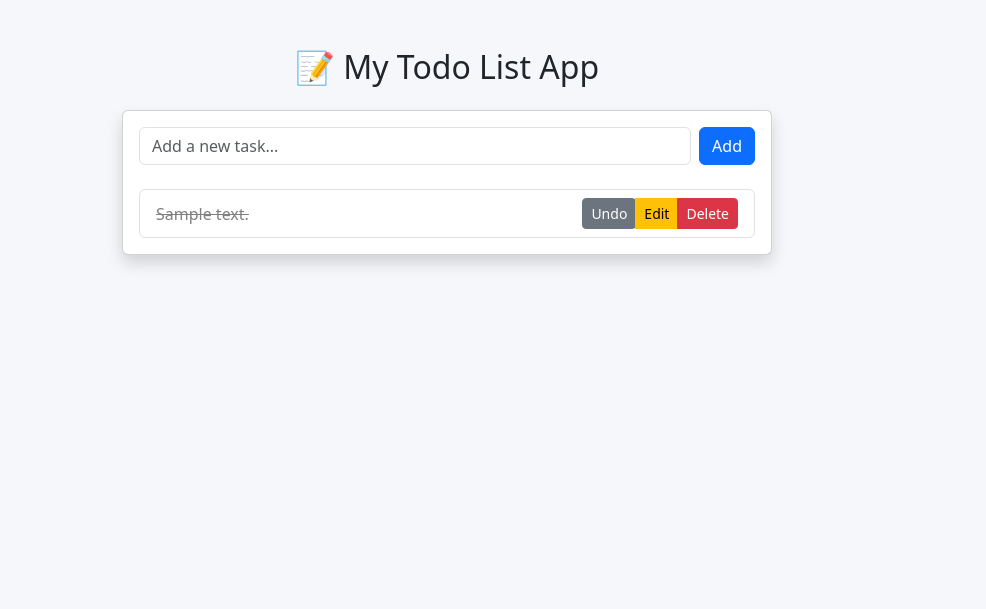
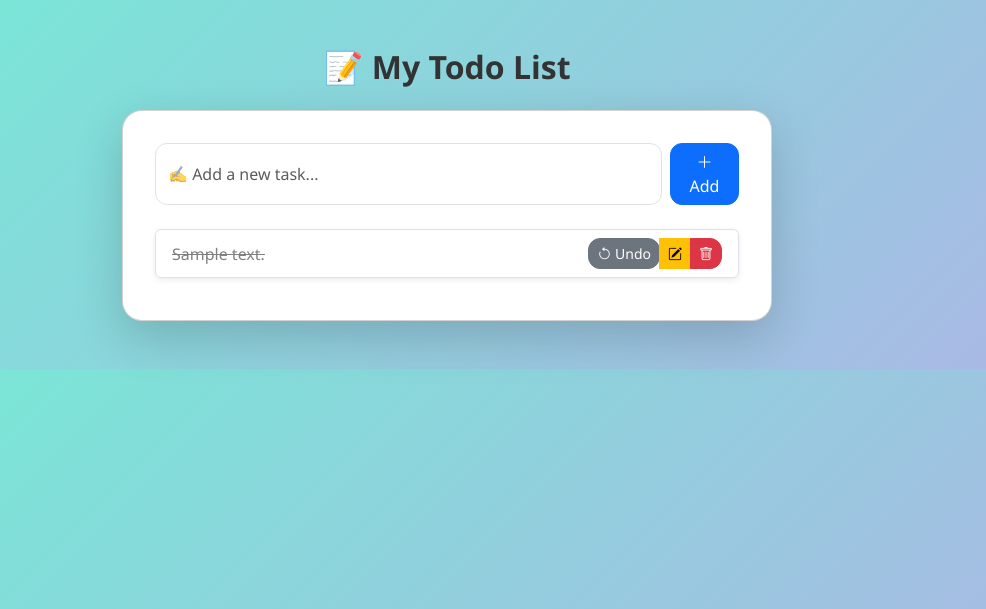
Before and after one commit to Deepika20011212/Portfolio-app-EKS, a Flask app: page / in a window 1280 px wide. Shown: the top 609 px of the page, without its empty margins (193-1179 px from the left). Run offline with Flask 3, Linux system fonts and the light colour scheme; tables that the repository leaves empty hold one stand-in row (values such as "Sample post").

Commit message:
Update index.html

```diff
--- a/templates/index.html
+++ b/templates/index.html
@@ -5,39 +5,97 @@
   <meta name="viewport" content="width=device-width, initial-scale=1">
   <title>To-Do App</title>
   <link href="https://cdn.jsdelivr.net/npm/bootstrap@5.3.0/dist/css/bootstrap.min.css" rel="stylesheet">
+  <link href="https://cdn.jsdelivr.net/npm/bootstrap-icons@1.10.5/font/bootstrap-icons.css" rel="stylesheet">
   <style>
-    body { background: #f5f7fa; }
-    .todo-card { max-width: 650px; margin: auto; }
-    .completed { text-decoration: line-through; color: gray; }
+    body {
+      background: linear-gradient(135deg, #74ebd5 0%, #ACB6E5 100%);
+      font-family: "Segoe UI", sans-serif;
+    }
+    .todo-card {
+      max-width: 650px;
+      margin: auto;
+    }
+    .card {
+      border-radius: 20px;
+      overflow: hidden;
+    }
+    .card-body {
+      padding: 2rem;
+    }
+    h2 {
+      font-weight: bold;
+      color: #333;
+    }
+    .form-control {
+      border-radius: 12px;
+    }
+    .btn {
+      border-radius: 12px;
+      transition: all 0.3s ease;
+    }
+    .btn:hover {
+      transform: scale(1.05);
+    }
+    .list-group-item {
+      border-radius: 12px;
+      margin-bottom: 10px;
+      background: #fff;
+      box-shadow: 0 2px 6px rgba(0,0,0,0.08);
+    }
+    .completed {
+      text-decoration: line-through;
+      color: gray;
+    }
+    .btn-group form {
+      display: inline;
+    }
   </style>
 </head>
 <body>
   <div class="container py-5">
     <div class="todo-card">
-      <h2 class="text-center mb-4">📝 My Todo List App</h2>
-      <div class="card shadow">
+      <h2 class="text-center mb-4">📝 My Todo List</h2>
+      <div class="card shadow-lg">
         <div class="card-body">
+          <!-- Add Task Form -->
           <form action="/add" method="post" class="d-flex mb-4">
-            <input type="text" name="content" class="form-control me-2" placeholder="Add a new task..." required>
-            <button type="submit" class="btn btn-primary">Add</button>
+            <input type="text" name="content" class="form-control me-2" placeholder="✍️ Add a new task..." required>
+            <button type="submit" class="btn btn-primary">
+              <i class="bi bi-plus-lg"></i> Add
+            </button>
           </form>
 
+          <!-- If no tasks -->
           {% if todos|length == 0 %}
-          <p class="text-center text-muted">No tasks yet!</p>
+          <p class="text-center text-muted">🎉 No tasks yet! Add one above.</p>
           {% endif %}
 
+          <!-- Task List -->
           <ul class="list-group">
             {% for todo in todos %}
             <li class="list-group-item d-flex justify-content-between align-items-center">
-              <span class="{% if todo['completed'] %}completed{% endif %}">{{ todo['content'] }}</span>
+              <span class="{% if todo['completed'] %}completed{% endif %}">
+                {{ todo['content'] }}
+              </span>
               <div class="btn-group">
+                <!-- Toggle Complete -->
                 <form action="/toggle/{{ todo['id'] }}" method="post">
                   <button type="submit" class="btn btn-sm {% if todo['completed'] %}btn-secondary{% else %}btn-success{% endif %}">
-                    {% if todo['completed'] %}Undo{% else %}Done{% endif %}
+                    {% if todo['completed'] %}
+                      <i class="bi bi-arrow-counterclockwise"></i> Undo
+                    {% else %}
+                      <i class="bi bi-check-lg"></i> Done
+                    {% endif %}
                   </button>
                 </form>
-                <a href="/edit/{{ todo['id'] }}" class="btn btn-sm btn-warning">Edit</a>
-                <a href="/delete/{{ todo['id'] }}" class="btn btn-sm btn-danger">Delete</a>
+                <!-- Edit -->
+                <a href="/edit/{{ todo['id'] }}" class="btn btn-sm btn-warning">
+                  <i class="bi bi-pencil-square"></i>
+                </a>
+                <!-- Delete -->
+                <a href="/delete/{{ todo['id'] }}" class="btn btn-sm btn-danger">
+                  <i class="bi bi-trash"></i>
+                </a>
               </div>
             </li>
             {% endfor %}
```
